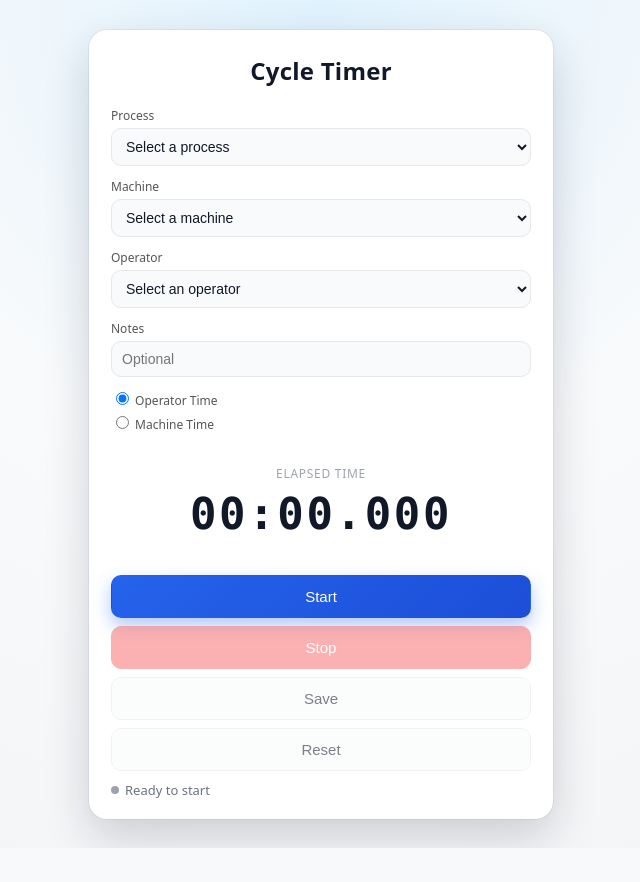
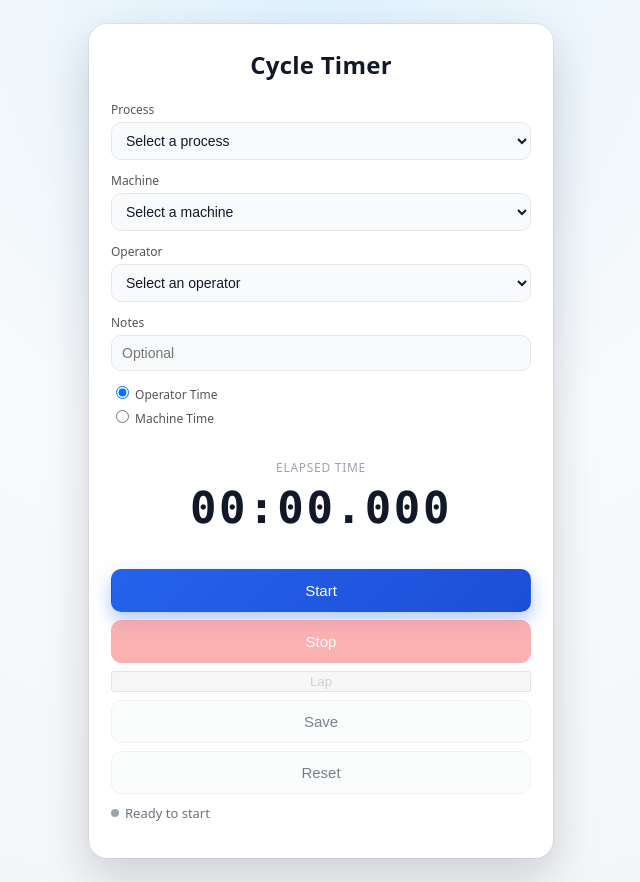
Before and after one commit to casslee1351/Flask-Apps, a Flask app: page / in a window 1280 px wide. Shown: the whole page, without its empty margins (319-959 px from the left). Before the commit the page ends 848 px from the top, so only its background shows below. Run offline with Flask 3, Linux system fonts and the light colour scheme.

Commit message:
fixed status-dot in app.js and added a lap button

```diff
--- a/kitsu_app/kitsu_app.py
+++ b/kitsu_app/kitsu_app.py
@@ -20,6 +20,7 @@ class TimerRun(db.Model):
     start_time = db.Column(db.DateTime, nullable=False)
     end_time = db.Column(db.DateTime, nullable=False)
     duration = db.Column(db.Float, nullable=False)
+    laps = db.Column(db.JSON)
 
 # Create the database tables
 with app.app_context():
@@ -70,6 +71,7 @@ def save():
         return jsonify({"status": "error", "message": "No completed run to save."}), 400
 
     duration = (current_run["end_time"] - current_run["start_time"]).total_seconds()
+    current_run["laps"] = request.json.get("laps", [])
 
     run = TimerRun(
         process=current_run["process"],
@@ -79,7 +81,8 @@ def save():
         time_type=current_run["time_type"],
         start_time=current_run["start_time"],
         end_time=current_run["end_time"],
-        duration=duration
+        duration=duration,
+        laps=current_run.get("laps")
     )
 
     db.session.add(run)
--- a/kitsu_app/static/app.js
+++ b/kitsu_app/static/app.js
@@ -1,5 +1,7 @@
 let startTime = null;
 let interval = null;
+let laps = [];
+let lastLapTime = null;
 
 const startBtn = document.getElementById("start-button");
 const stopBtn = document.getElementById("stop-button");
@@ -7,6 +9,8 @@ const saveBtn = document.getElementById("save-button");
 const resetBtn = document.getElementById("reset-button");
 const timerDisplay = document.getElementById("timer-display");
 const statusText = document.getElementById("status-text");
+const lapBtn = document.getElementById("lap-button");
+const statusDot = document.getElementById("status-dot");
 
 function getSelectedTimeType() {
     return document.querySelector('input[name="timeType"]:checked')?.value;
@@ -142,11 +146,13 @@ startBtn.addEventListener("click", () => {
     const machine = document.getElementById("machine-type").value;
     const operator = document.getElementById("operator-type").value;
     const timeType = getSelectedTimeType();
+    const lapBtn = document.getElementById("lap-button");
 
     if (!process || !machine || !operator || !timeType) {
         showModal();
         return;
     }
+
 
     const payload = {
         process: process,
@@ -168,9 +174,14 @@ startBtn.addEventListener("click", () => {
         timerDisplay.textContent = formatTime(elapsed);
     }, 30);
 
+    laps = [];
+    lastLapTime = startTime;
+    document.getElementById("lap-list").innerHTML = "";
+
     startBtn.disabled = true;
     stopBtn.disabled = false;
     saveBtn.disabled = true;
+    lapBtn.disabled = false;
 
     setStatus("Ready to start", "idle");
 });
@@ -201,6 +212,8 @@ stopBtn.addEventListener("click", () => {
     stopBtn.disabled = true;
     saveBtn.disabled = false;
     resetBtn.disabled = false;
+    lapBtn.disabled = true;
+
 
     // statusText.textContent = "Status: Stopped";
     setStatus("Stopped", "paused");
@@ -218,8 +231,8 @@ saveBtn.addEventListener("click", () => {
         method: "POST",
         headers: { "Content-Type": "application/json" },
         body: JSON.stringify({
-            // optional: send notes if changed
-            notes: document.getElementById("notes-input").value
+            notes: document.getElementById("notes-input").value,
+            laps: laps
         })
     })
         .then(res => res.json())
@@ -245,10 +258,16 @@ resetBtn.addEventListener("click", () => {
     // Reset display
     timerDisplay.textContent = "00:00.000";
 
+    laps = [];
+    lastLapTime = null;
+    document.getElementById("lap-list").innerHTML = "";
+
     // Reset button states
     startBtn.disabled = false;
     stopBtn.disabled = true;
     saveBtn.disabled = true;
+    lapBtn.disabled = true;
+
 
     // Reset status text
     statusText.textContent = "Status: Reset";
@@ -264,6 +283,30 @@ resetBtn.addEventListener("click", () => {
 
     setStatus("Ready to start", "idle");
 });
+
+lapBtn.addEventListener("click", () => {
+    if (!startTime) return;
+    console.log("Laps:", laps);
+
+    const now = performance.now();
+    const lapDuration = (now - lastLapTime) / 1000;
+    const totalElapsed = (now - startTime) / 1000;
+
+    const lap = {
+        lap_number: laps.length + 1,
+        lap_duration: lapDuration,
+        total_time: totalElapsed
+    };
+
+    laps.push(lap);
+    lastLapTime = now;
+
+    // UI
+    const li = document.createElement("li");
+    li.textContent = `Lap ${lap.lap_number}: ${lapDuration.toFixed(2)}s (Total: ${totalElapsed.toFixed(2)}s)`;
+    document.getElementById("lap-list").appendChild(li);
+});
+
 
 // Function to change the color of the status dot
 function setStatus(text, state) {
--- a/kitsu_app/templates/index.html
+++ b/kitsu_app/templates/index.html
@@ -75,15 +75,18 @@
             <section class="controls">
                 <button id="start-button" class="btn primary start-button">Start</button>
                 <button id="stop-button" class="btn danger stop-button" disabled>Stop</button>
+                <button id="lap-button" disabled>Lap</button>
                 <button id="save-button" class="btn save-reset save-button" disabled>Save</button>
                 <button id="reset-button" class="btn save-reset reset-button" disabled>Reset</button>
             </section>
 
             <!-- Status -->
             <section class="status">
-                <span class="status-dot idle"></span>
+                <span id="status-dot" class="status-dot idle"></span>
                 <span id="status-text">Ready to start</span>
             </section>
+
+            <ul id="lap-list"></ul>
 
         </div>
     </div>
```
Also changed, not shown: kitsu_app/templates/view.html (+12 -0 lines), instance/timer.db.
